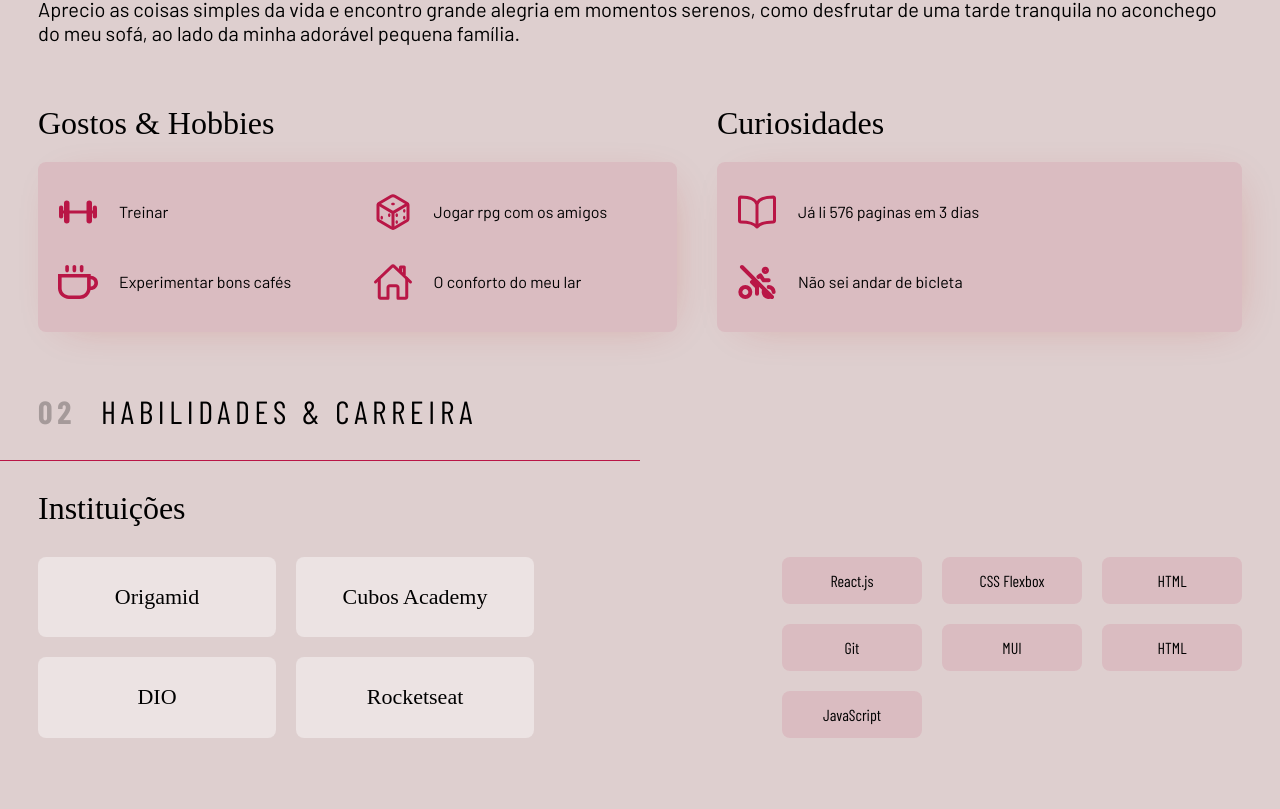
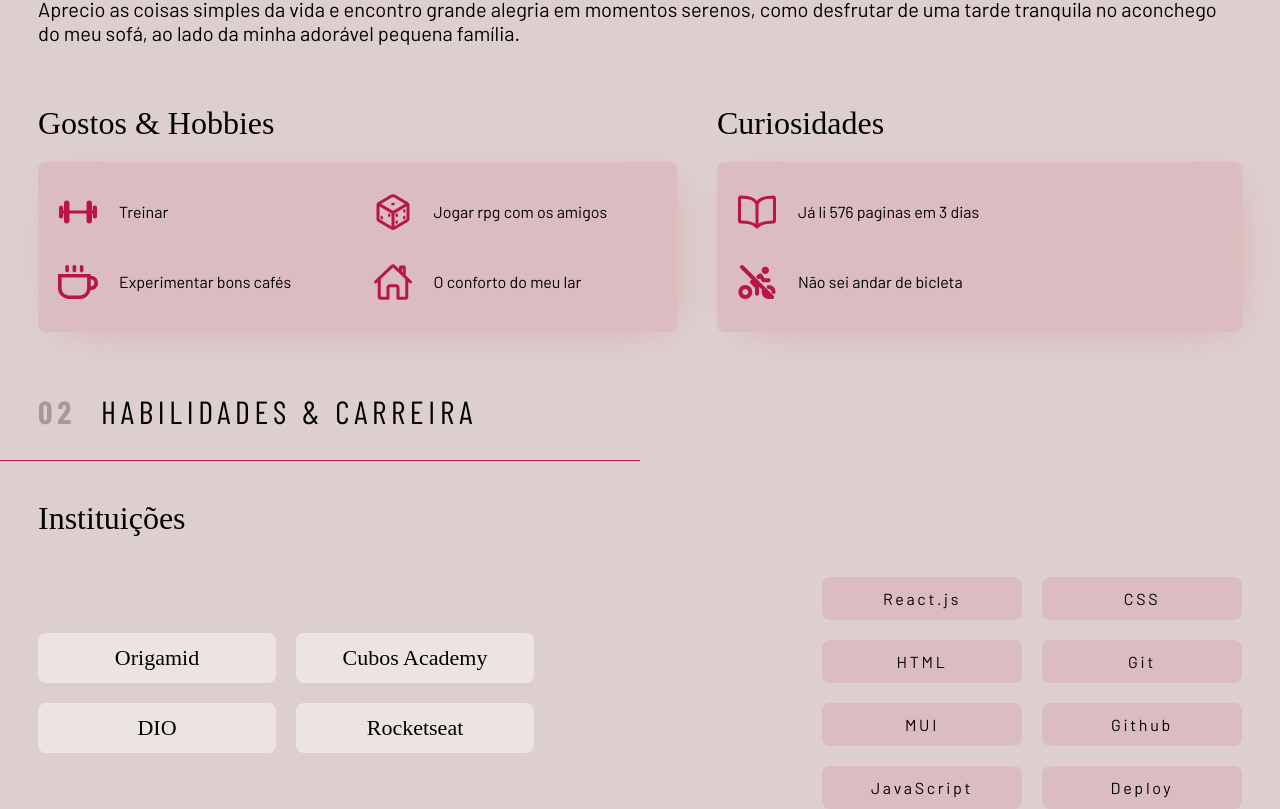
Before and after one commit to TayAmorim/MeuPerfil.emFoco, a React (Vite) app: page / in a window 1280 px wide. Shown: the part 968-1777 px from the top of the page. Before the commit the page ends 1706 px from the top, so only its background shows below. Built offline with nearby package versions, Linux system fonts and the light colour scheme; a web font is replaced by a local one.

Commit message:
feature habilidades e carreiras

```diff
--- a/src/components/Button.module.css
+++ b/src/components/Button.module.css
@@ -1,5 +1,6 @@
 button {
   min-width: 238px;
+  padding-block: 12px;
   border-radius: 8px;
   border: none;
   cursor: pointer;
@@ -11,3 +12,7 @@ button {
   background: var(--bgSecondary);
   font-family: var(--heading);
 }
+
+.button:hover {
+  border: 1px solid #a5113d;
+}
--- a/src/components/Skills.jsx
+++ b/src/components/Skills.jsx
@@ -10,19 +10,51 @@ function Skills() {
     {
       name: "React.js",
       status: false,
-      institutions: "Origamid, Cubos Academy",
+      institutions: "Origamid, Cubos Academy, Rocketseat",
     },
-    { name: "CSS  Flexbox", status: false, institutions: "Origamid" },
-    { name: "HTML", status: false, institutions: "" },
-    { name: "Git", status: false, institutions: "" },
-    { name: "MUI", status: false, institutions: "" },
-    { name: "HTML", status: false, institutions: "" },
-    { name: "JavaScript", status: false, institutions: "" },
+    {
+      name: "CSS",
+      status: false,
+      institutions: "Origamid, Cubos Academy, DIO, Rocketseat",
+    },
+    {
+      name: "HTML",
+      status: false,
+      institutions: "Cubos Academy, DIO, Rocketseat",
+    },
+    {
+      name: "Git",
+      status: false,
+      institutions: "Origamid, Cubos Academy, Rocketseat",
+    },
+    { name: "MUI", status: false, institutions: "Cubos Academy" },
+    {
+      name: "Github",
+      status: false,
+      institutions: "Cubos Academy, Rocketseat",
+    },
+    {
+      name: "JavaScript",
+      status: false,
+      institutions: "Origamid, Cubos Academy, DIO, Rocketseat",
+    },
+    { name: "Deploy", status: false, institutions: "Cubos Academy" },
   ]);
 
   function handleClickInstitutions({ target }) {
     if (target.classList.contains("buttonActive")) {
       target.classList.remove("buttonActive");
+      setSkills((state) => {
+        return state.map((value) => {
+          if (value.institutions.includes(target.innerText)) {
+            return {
+              ...value,
+              status: false,
+            };
+          }
+          return value;
+        });
+      });
       setAddedClass(false);
     }
     if (!addedClass) {
--- a/src/components/Skills.module.css
+++ b/src/components/Skills.module.css
@@ -1,29 +1,26 @@
 .subtitle {
-  padding-block: 30px;
+  padding-block: 40px;
 }
 
 .containerGroup {
   display: flex;
   justify-content: space-between;
+  align-items: center;
 }
 
-.groupButton {
+.groupButton,
+.groupSkill {
   display: grid;
   grid-template-columns: 1fr 1fr;
   gap: 20px;
 }
 
-.groupSkill {
-  display: grid;
-  grid-template-columns: 1fr 1fr 1fr;
-  gap: 20px;
-}
-
 .card {
-  width: 140px;
-  padding-block: 14px;
+  width: 200px;
+  padding-block: 12px;
   background: var(--bgCard);
-  font-family: var(--heading2);
+  font-family: var(--bodyText);
   text-align: center;
   border-radius: 8px;
+  letter-spacing: 2.7px;
 }
```
